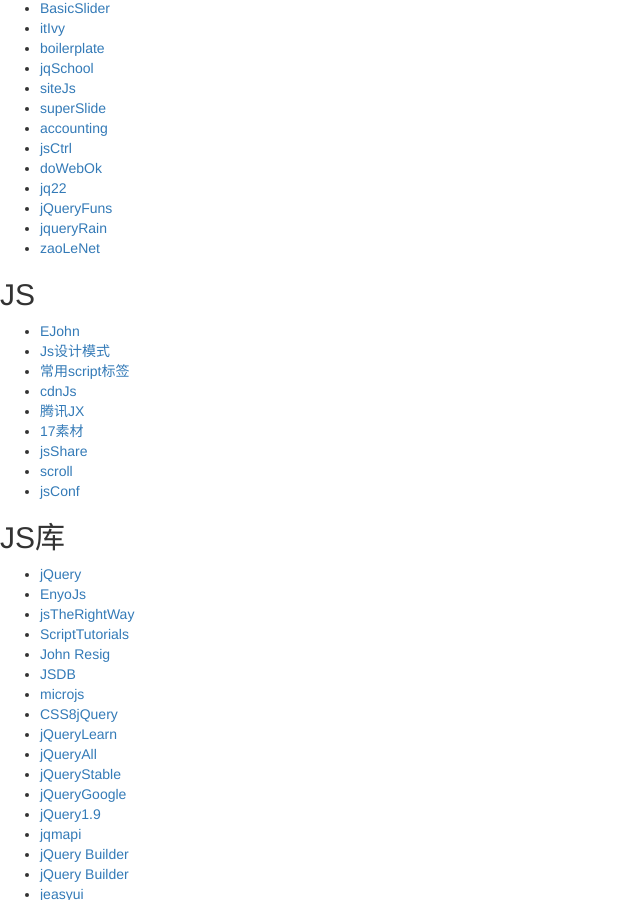
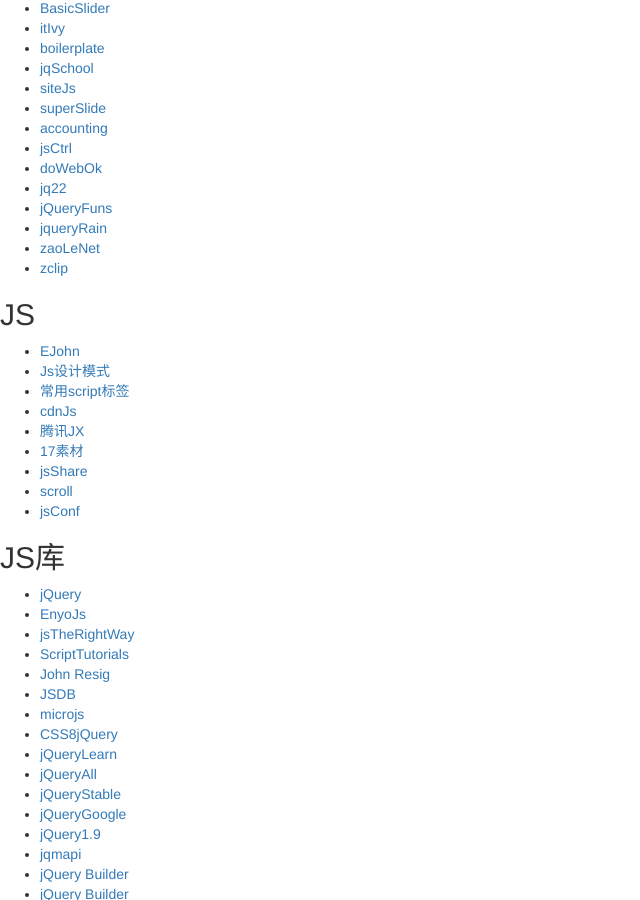
Before and after one commit to wkylin/wkylin.github.com, a Jekyll site: the page built from jslink.html, in a window 1280 px wide and 900 px high, scrolled down 2115 px. Shown: the whole window, without its empty margins (0-640 px from the left). Built offline with Jekyll 4.4.1, drawn with Linux system fonts in a browser that asks for light colours; nearby versions of some CDN libraries; library files that are not in the unit come from our copies; comment, search, counter and statistics services are not loaded.

```diff
--- a/jslink.html
+++ b/jslink.html
@@ -93,6 +93,7 @@
     <li class="ui-list-item"><a href="http://www.jqueryfuns.com/" target="_blank">jQueryFuns</a></li>
     <li class="ui-list-item"><a href="http://www.jqueryrain.com/" target="_blank">jqueryRain</a></li>
     <li class="ui-list-item"><a href="http://www.zaole.net" target="_blank">zaoLeNet</a></li>
+    <li class="ui-list-item"><a href="http://www.steamdev.com/zclip/#" target="_blank">zclip</a></li>
 </ul>
 <div class="ui-title fn-clear">
     <h2>JS</h2>
```
